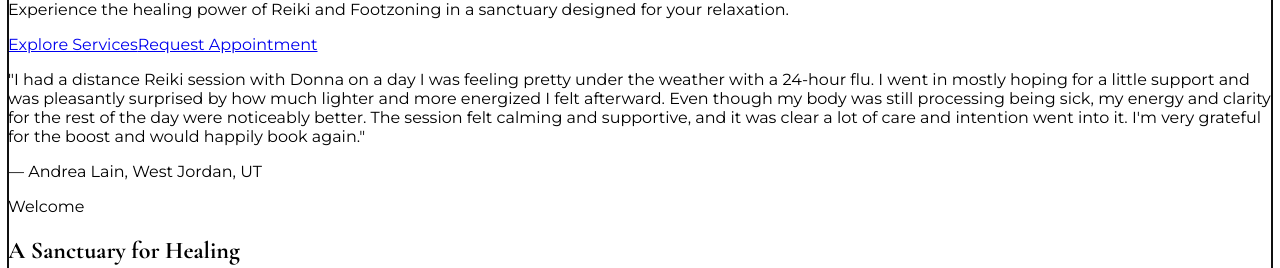
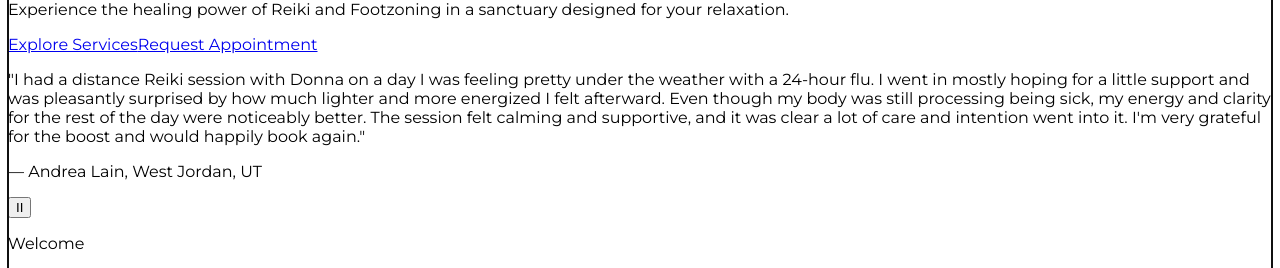
Before and after one commit to ettynan/Transformational_Zone, a React (Vite) app in the folder client/: page / in a window 1280 px wide. Shown: the part 519-787 px from the top of the page. Built offline with nearby package versions, Linux system fonts and the light colour scheme; a web font is replaced by a local one.

Commit message:
Wave evaluation updates

```diff
--- a/client/src/components/Footer.tsx
+++ b/client/src/components/Footer.tsx
@@ -58,7 +58,7 @@ export function Footer() {
           </div>
         </nav>
 
-        <div className="border-t border-stone-200 pt-8 text-xs text-stone-500 text-center">
+        <div className="border-t border-stone-200 pt-8 text-xs text-stone-600 text-center">
           <p>&copy; {new Date().getFullYear()} Transformational Zone. All rights reserved.</p>
         </div>
       </div>
--- a/client/src/components/TestimonialCarousel.tsx
+++ b/client/src/components/TestimonialCarousel.tsx
@@ -16,16 +16,21 @@ const testimonials = [
 
 export function TestimonialCarousel() {
   const [index, setIndex] = useState(0);
+  const [isPaused, setIsPaused] = useState(false);
 
   useEffect(() => {
-    if (testimonials.length <= 1) return;
+    if (testimonials.length <= 1 || isPaused) return;
+
     const timer = setInterval(() => {
       setIndex((i) => (i + 1) % testimonials.length);
-    }, 9000);
+    }, 7000);
+
     return () => clearInterval(timer);
-  }, []);
+  }, [isPaused]);
 
   return (
+    <div className="flex items-start gap-6">
+      <div className="flex-1">
         <AnimatePresence mode="wait">
           <motion.div
             key={index}
@@ -42,5 +47,16 @@ export function TestimonialCarousel() {
             </p>
           </motion.div>
         </AnimatePresence>
+      </div>
+
+      <button
+        type="button"
+        onClick={() => setIsPaused((paused) => !paused)}
+        aria-pressed={isPaused}
+        className="shrink-0 rounded-full border border-stone-500 bg-white px-4 py-2 text-sm font-medium text-stone-800 hover:bg-stone-100 focus-visible:outline focus-visible:outline-2 focus-visible:outline-offset-2 focus-visible:outline-stone-800"
+      >
+        {isPaused ? ">" : "II"}
+      </button>
+    </div>
   );
 }
--- a/client/src/pages/Home.tsx
+++ b/client/src/pages/Home.tsx
@@ -66,7 +66,7 @@ export default function Home() {
             transition={{ duration: 1, delay: 1 }}
             className="absolute bottom-8 left-1/2 z-10 w-full max-w-4xl -translate-x-1/2 px-4"
           >
-          <div className="h-[240px] p-6 overflow-hidden">
+          <div className="min-h-[240px] p-6">
                 <TestimonialCarousel />
             </div>
           </motion.div>
```
Also changed, not shown: 1 other file (tests, documents, lock files or other folders). Lines whose indentation alone changed are shown as unchanged.
